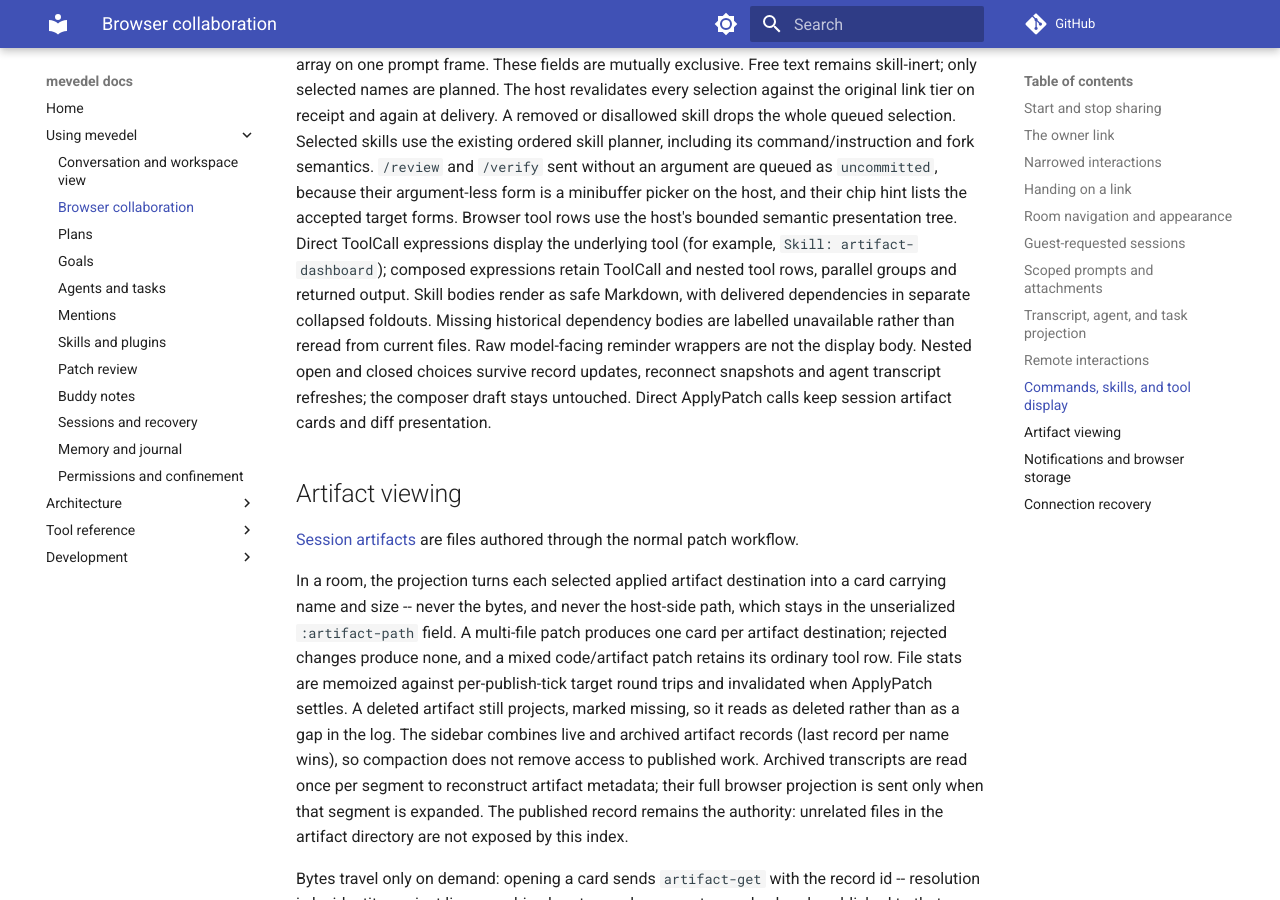
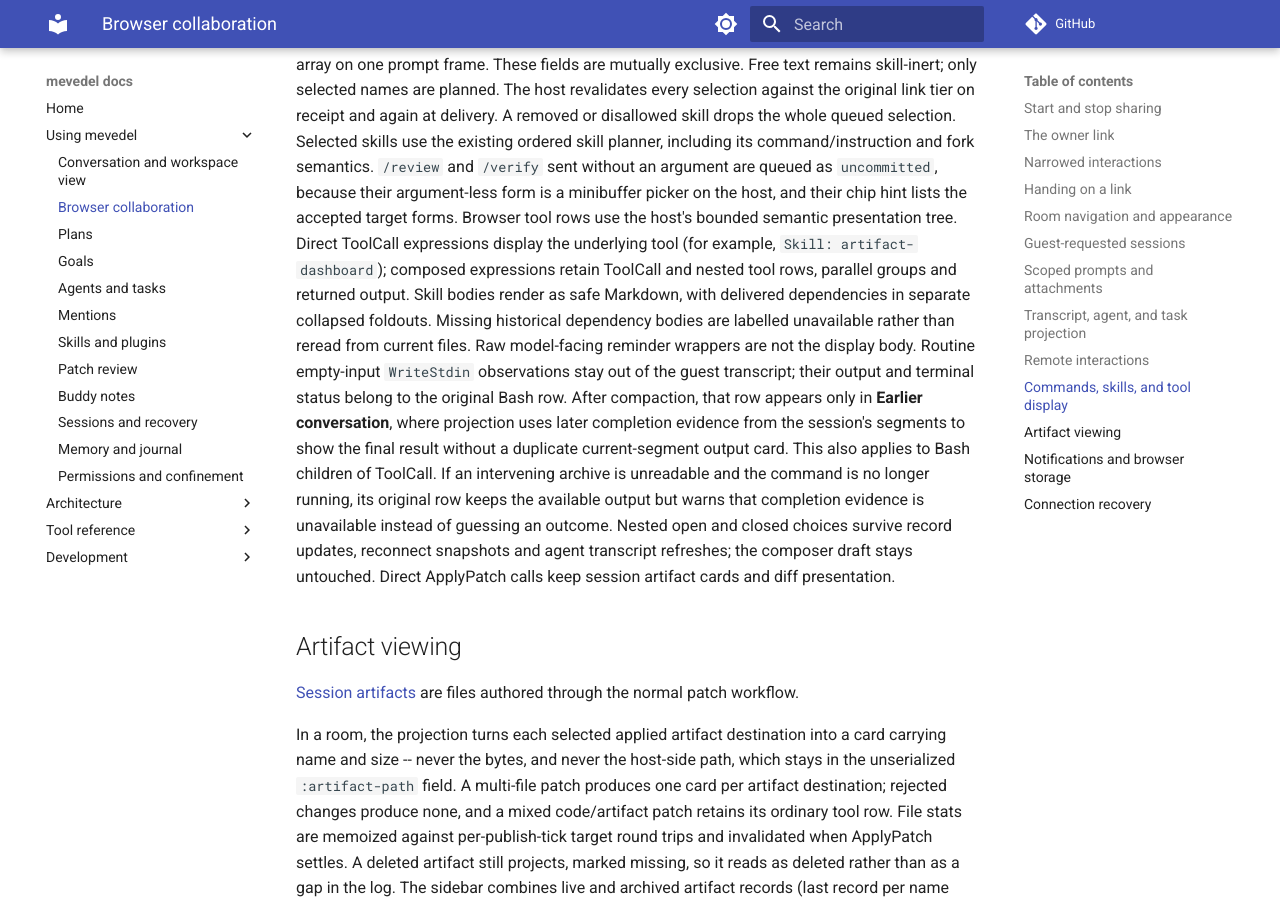
Before and after one commit to FrauH0lle/mevedel, an MkDocs documentation site: the page built from docs/collaboration.md, in a window 1280 px wide and 900 px high, scrolled down 7520 px. Built offline with MkDocs 1.6.1 and Material for MkDocs 9.7.7, drawn with Linux system fonts in a browser that asks for light colours; comment, search, counter and statistics services are not loaded.

Commit message:
Reconcile archived guest results and recovered execution status

```diff
--- a/docs/collaboration.md
+++ b/docs/collaboration.md
@@ -359,6 +359,14 @@ rows, parallel groups and returned output. Skill bodies render as safe
 Markdown, with delivered dependencies in separate collapsed foldouts. Missing
 historical dependency bodies are labelled unavailable rather than reread from
 current files. Raw model-facing reminder wrappers are not the display body.
+Routine empty-input `WriteStdin` observations stay out of the guest transcript;
+their output and terminal status belong to the original Bash row. After
+compaction, that row appears only in **Earlier conversation**, where projection
+uses later completion evidence from the session's segments to show the final result
+without a duplicate current-segment output card. This also applies to Bash
+children of ToolCall. If an intervening archive is unreadable and the command
+is no longer running, its original row keeps the available output but warns
+that completion evidence is unavailable instead of guessing an outcome.
 Nested open and closed choices survive record updates, reconnect snapshots
 and agent transcript refreshes; the composer draft stays untouched. Direct
 ApplyPatch calls keep session artifact cards and diff presentation.
```
Also changed, not shown: docs/view.md (+2 -0 lines), 9 other files.
